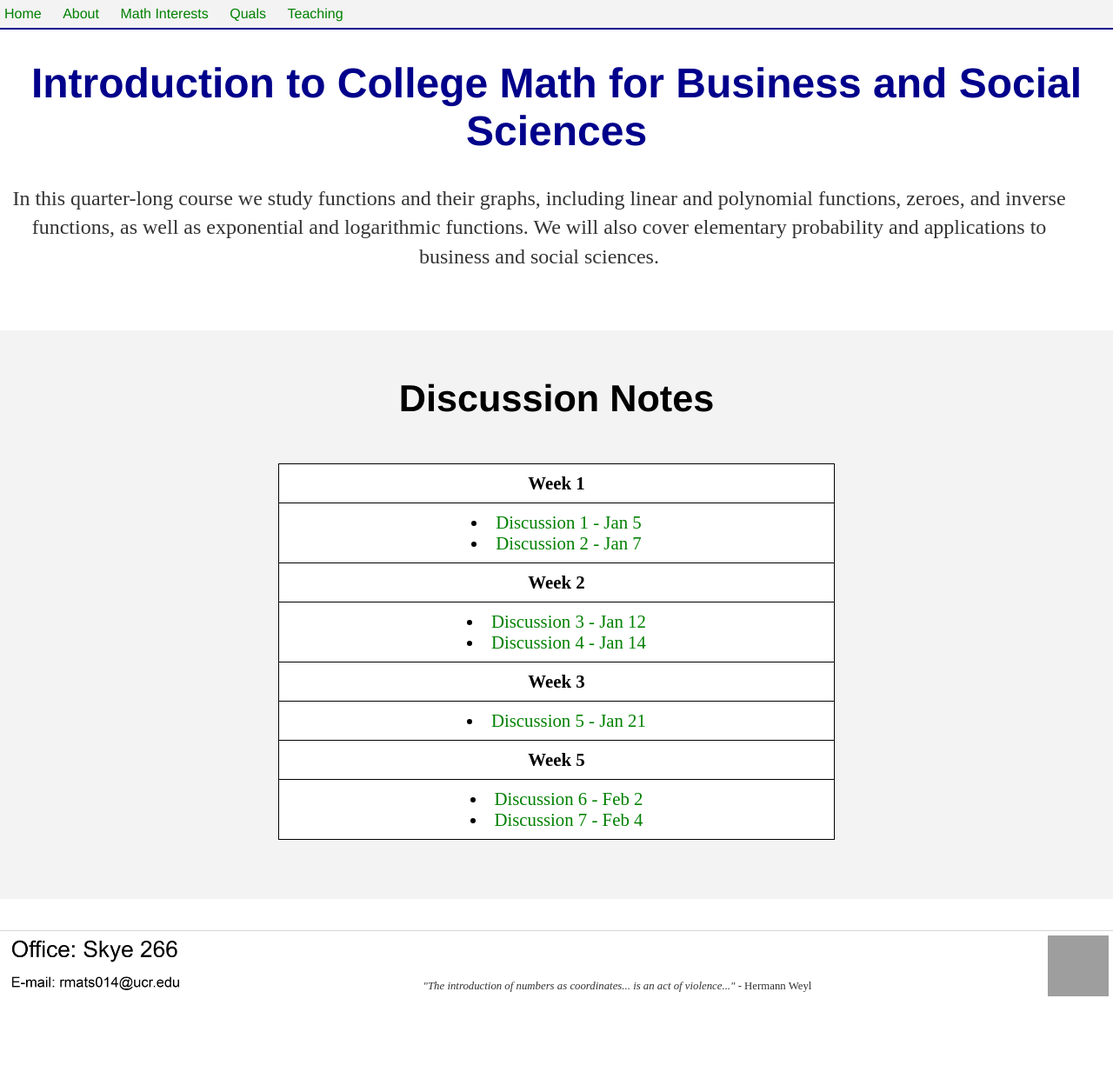
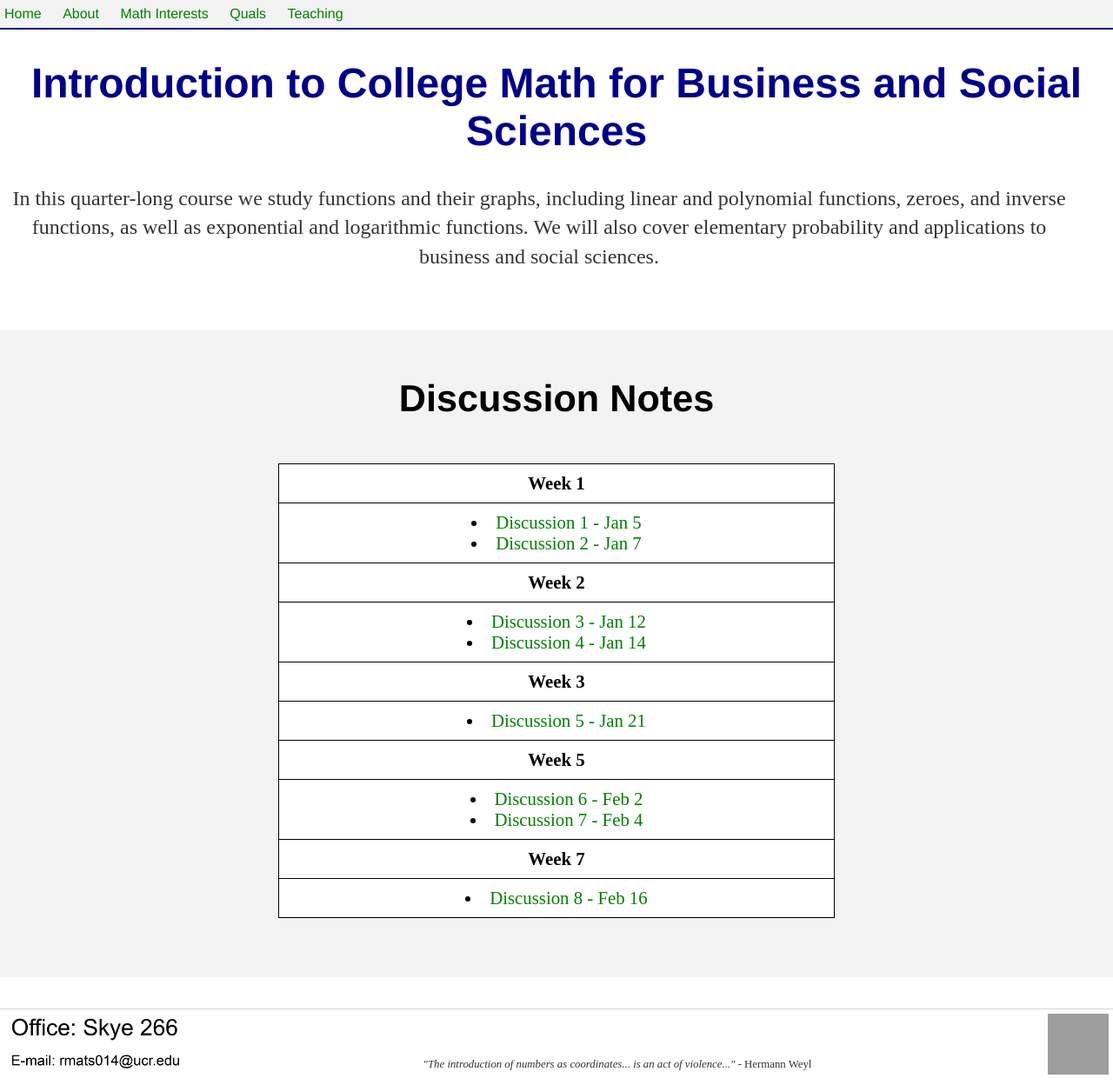
Before and after one commit to raymondmatson/raymondmatson.github.io, a Jekyll site: the page built from teaching/4/index.md, in a window 1280 px wide. Shown: the whole page at 87% size. Built offline with Jekyll 4.4.1, drawn with Linux system fonts in a browser that asks for light colours; formulas are drawn with MathJax 3; before the commit the page ends 1158 px from its top, so only the background shows below that; grey boxes are pictures that could not be loaded.

Commit message:
Added disc 8 to math 4

```diff
--- a/teaching/4/index.md
+++ b/teaching/4/index.md
@@ -62,6 +62,14 @@ title: Teaching
 					<li><a href="/teaching/4/Discussion_7.pdf">Discussion 7 - Feb 4</a></li>
 				</td>
 			</tr>
+			<tr>
+				<th>Week 7</th>
+			</tr>
+			<tr>
+				<td align=center>
+					<li><a href="/teaching/4/Discussion_8.pdf">Discussion 8 - Feb 16</a></li>
+				</td>
+			</tr>
 		</table>
 	</div>
 	<br>
```
Also changed, not shown: 1 other file.
